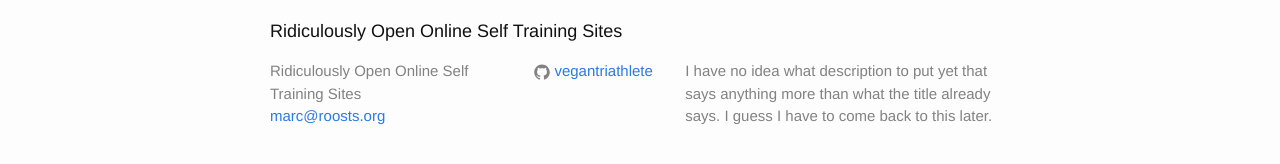
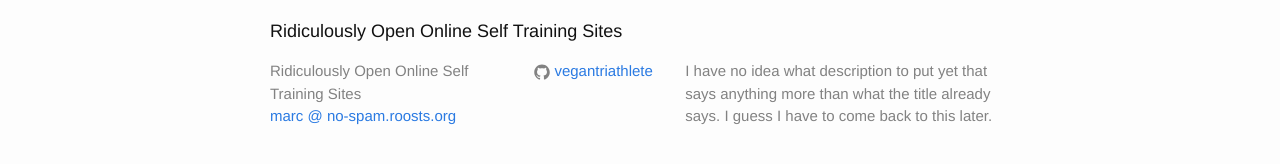
Before and after one commit to roosts/roosts.github.io, a Jekyll site: the page built from index.html, in a window 1280 px wide. Shown: the part 495-659 px from the top of the page. Built offline with Jekyll 4.4.1, drawn with Linux system fonts in a browser that asks for light colours.

Commit message:
Add anti-spam to email address

```diff
--- a/_config.yml
+++ b/_config.yml
@@ -1,6 +1,6 @@
 # Site settings
 title: Ridiculously Open Online Self Training Sites
-email: marc@roosts.org
+email: marc @ no-spam.roosts.org
 description: > # this means to ignore newlines until "baseurl:"
   I have no idea what description to put yet that says anything more
   than what the title already says. I guess I have to come back to this
```
